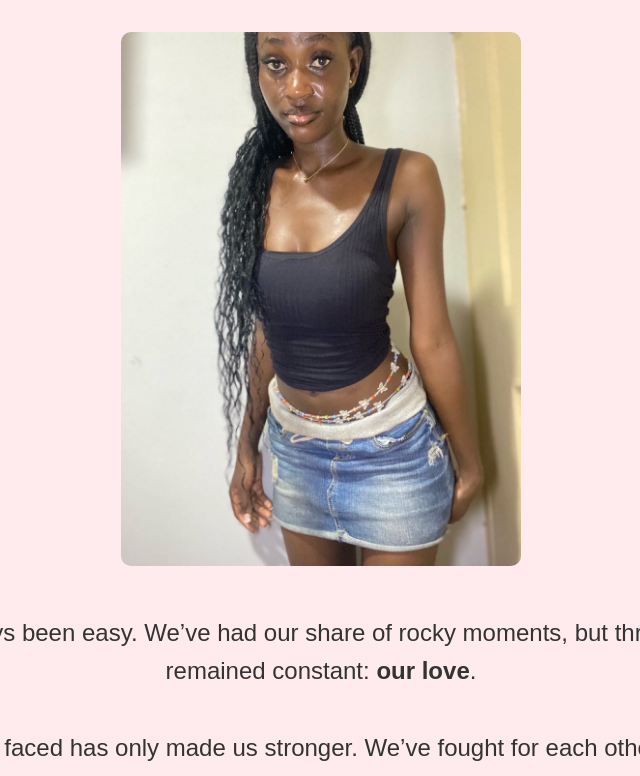
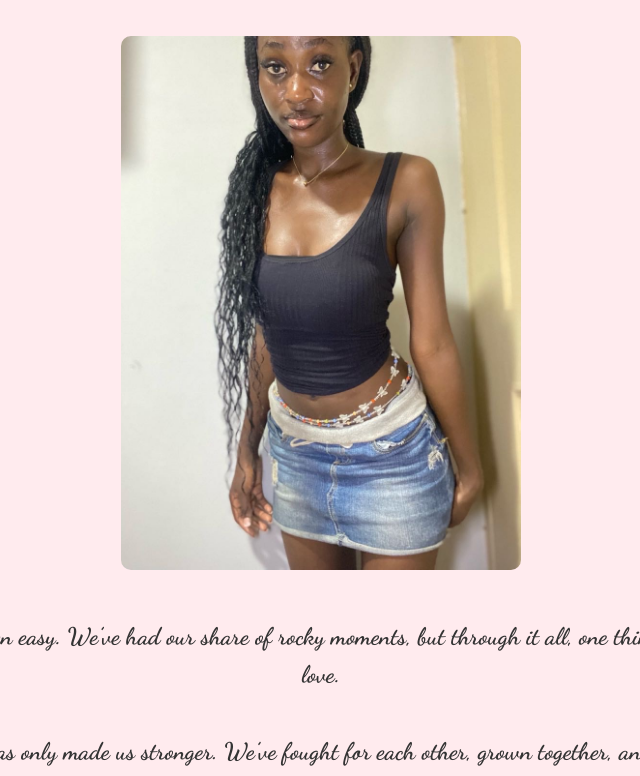
Before and after one commit to pkcp123/Project-Ad, a plain HTML site: page index.html in a window 1280 px wide. Shown: the part 240-1016 px from the top of the page, without its empty margins (319-959 px from the left). Drawn offline with Linux system fonts and the light colour scheme.

Commit message:
index.html

```diff
--- a/index.html
+++ b/index.html
@@ -4,9 +4,11 @@
     <meta charset="UTF-8">
     <meta name="viewport" content="width=device-width, initial-scale=1.0">
     <title>Will You Be My Valentine, Princess Janette?</title>
+    <!-- Add Google Fonts link -->
+    <link href="https://fonts.googleapis.com/css2?family=Dancing+Script:wght@700&display=swap" rel="stylesheet">
     <style>
         body {
-            font-family: Arial, sans-serif;
+            font-family: 'Dancing Script', cursive; /* Use the cursive font */
             background-color: #ffebee;
             text-align: center;
             padding: 50px;
@@ -46,6 +48,7 @@
             border: none;
             border-radius: 10px;
             cursor: pointer;
+            font-family: 'Dancing Script', cursive; /* Use the cursive font for buttons */
         }
         .no-button {
             background-color: transparent;
@@ -54,6 +57,7 @@
             border: none;
             cursor: pointer;
             margin-top: 10px;
+            font-family: 'Dancing Script', cursive; /* Use the cursive font for buttons */
         }
         .hidden {
             display: none;
```
